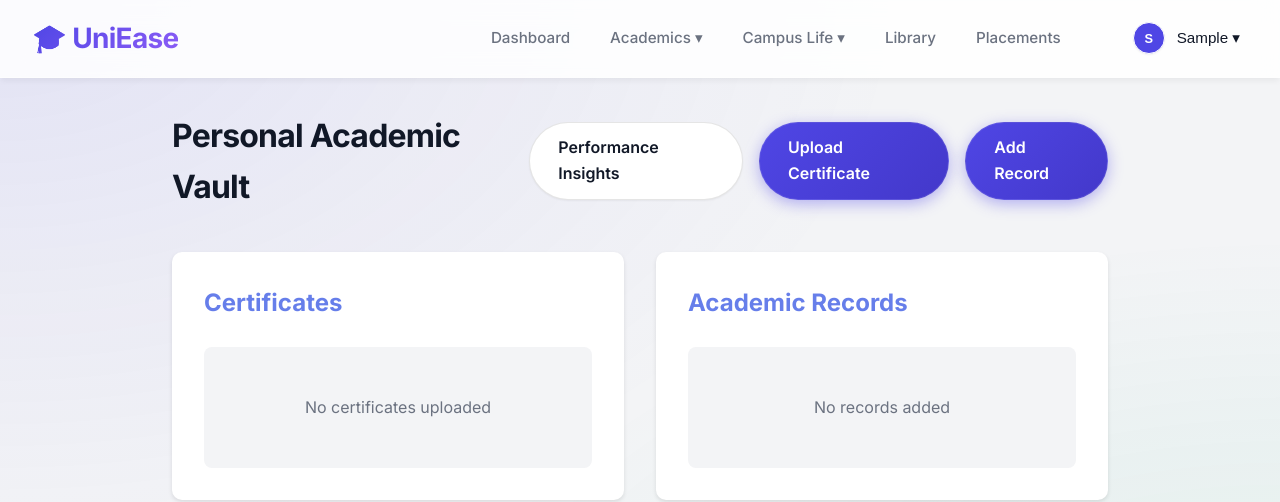
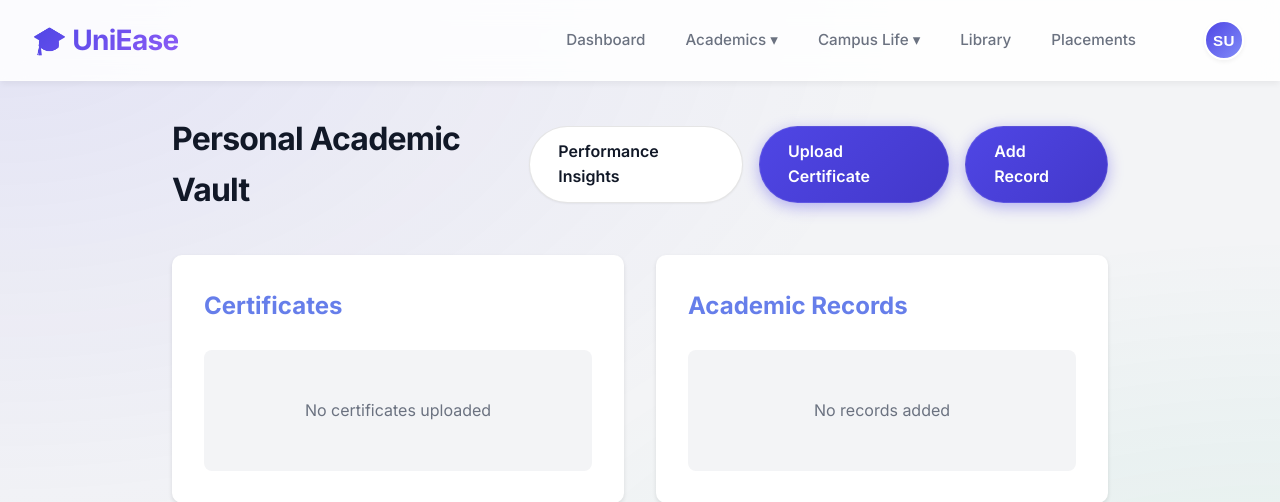
Before and after one commit to Mahendra2238/UniEase-unified-smart-campus-life-and-academic-assistant, a Django app: page /vault/ in a window 1280 px wide. Shown: the top 502 px of the page. Run offline with Django 5.2, Linux system fonts and the light colour scheme; the visitor is signed in with stand-in values (Sample User, id 1); data that the repository does not hold is empty.

Commit message:
Complete SaaS-style redesign of Profile Section with proper static handling

```diff
--- a/static/css/style.css
+++ b/static/css/style.css
@@ -176,140 +176,172 @@ body {
   color: var(--primary);
 }
 
-/* Navbar Right / Profile Section */
+/* --- SaaS Profile Section Redesign --- */
 .nav-right {
   display: flex;
   align-items: center;
-  gap: 1.5rem;
+  margin-left: auto;
 }
 
 .nav-profile-dropdown {
   position: relative;
-}
-
-.nav-profile-btn {
-  display: flex;
-  align-items: center;
-  gap: 0.75rem;
+  display: inline-block;
+}
+
+.nav-profile-trigger {
   background: none;
   border: none;
-  padding: 0.25rem 0.5rem;
+  padding: 4px;
   cursor: pointer;
-  border-radius: var(--radius-md);
-  transition: all 0.2s;
-}
-
-.nav-profile-btn:hover {
+  border-radius: 50%;
+  transition: all 0.3s cubic-bezier(0.4, 0, 0.2, 1);
+  display: flex;
+  align-items: center;
+  justify-content: center;
+  outline: none;
+}
+
+.nav-profile-trigger:hover {
+  transform: scale(1.05);
+  box-shadow: 0 4px 12px rgba(79, 70, 229, 0.15);
   background: rgba(79, 70, 229, 0.05);
 }
 
-.nav-avatar {
-  width: 32px;
-  height: 32px;
-  min-width: 32px;
-  min-height: 32px;
+.nav-avatar-circle {
+  width: 40px;
+  height: 40px;
   border-radius: 50%;
-  background: var(--primary);
+  background: linear-gradient(135deg, var(--primary) 0%, #818CF8 100%);
   color: white;
   display: flex;
   align-items: center;
   justify-content: center;
   font-weight: 600;
+  font-size: 0.95rem;
+  letter-spacing: 0.5px;
   overflow: hidden;
-  font-size: 0.8rem;
-  flex-shrink: 0;
-  border: 1.5px solid white;
-  box-shadow: var(--shadow-sm);
-  aspect-ratio: 1 / 1;
-}
-
-.nav-avatar img {
+  border: 2px solid white;
+  box-shadow: 0 2px 4px rgba(0, 0, 0, 0.05);
+}
+
+.avatar-img {
   width: 100%;
   height: 100%;
   object-fit: cover;
-  border-radius: 50%;
-  display: block;
-}
-
-.nav-username {
-  font-weight: 500;
+}
+
+.avatar-initials {
+  text-transform: uppercase;
+}
+
+.nav-dropdown-menu {
+  position: absolute;
+  top: recalc(100% + 12px);
+  right: 0;
+  width: 240px;
+  background: white;
+  border-radius: 12px;
+  box-shadow: 0 10px 25px -5px rgba(0, 0, 0, 0.1), 0 8px 10px -6px rgba(0, 0, 0, 0.1);
+  border: 1px solid rgba(0, 0, 0, 0.06);
+  padding: 8px;
+  z-index: 1000;
+  display: none;
+  flex-direction: column;
+  animation: slideInDropdown 0.2s ease-out;
+  transform-origin: top right;
+}
+
+.nav-profile-dropdown.active .nav-dropdown-menu {
+  display: flex;
+}
+
+@keyframes slideInDropdown {
+  from {
+    opacity: 0;
+    transform: scale(0.95) translateY(-10px);
+  }
+
+  to {
+    opacity: 1;
+    transform: scale(1) translateY(0);
+  }
+}
+
+.dropdown-user-info {
+  padding: 12px 16px;
+  display: flex;
+  flex-direction: column;
+}
+
+.dropdown-name {
+  font-weight: 700;
   color: var(--text-main);
   font-size: 0.95rem;
-}
-
-.nav-profile-content {
-  display: none !important;
-  position: absolute;
-  top: recalc(100% + 10px);
-  right: 0;
-  background: white !important;
-  min-width: 220px;
-  box-shadow: 0 10px 25px -5px rgba(0, 0, 0, 0.1), 0 8px 10px -6px rgba(0, 0, 0, 0.1);
-  border-radius: 12px;
-  border: 1px solid rgba(0, 0, 0, 0.08);
-  padding: 0.75rem;
-  z-index: 9999;
-  flex-direction: column;
-}
-
-.nav-profile-dropdown.active .nav-profile-content {
-  display: flex !important;
-  animation: slideDown 0.2s ease-out;
-}
-
-@keyframes slideDown {
-  from {
-    opacity: 0;
-    transform: translateY(-10px);
-  }
-
-  to {
-    opacity: 1;
-    transform: translateY(0);
-  }
-}
-
-.profile-header {
-  padding: 0.75rem 1rem;
-  display: flex;
-  flex-direction: column;
-}
-
-.profile-header strong {
-  font-size: 0.95rem;
+  white-space: nowrap;
+  overflow: hidden;
+  text-overflow: ellipsis;
+}
+
+.dropdown-role {
+  font-size: 0.75rem;
+  color: var(--text-muted);
+  text-transform: uppercase;
+  letter-spacing: 0.05em;
+  font-weight: 600;
+  margin-top: 2px;
+}
+
+.dropdown-divider {
+  height: 1px;
+  background: rgba(0, 0, 0, 0.06);
+  margin: 8px 0;
+}
+
+.dropdown-item {
+  display: flex;
+  align-items: center;
+  padding: 10px 12px;
   color: var(--text-main);
-}
-
-.profile-header span {
-  font-size: 0.8rem;
-  color: var(--text-muted);
-}
-
-.nav-profile-content hr {
-  margin: 0.5rem 0;
-  border: none;
-  border-top: 1px solid rgba(0, 0, 0, 0.05);
-}
-
-.nav-profile-content a {
-  padding: 0.75rem 1rem;
   text-decoration: none;
-  color: var(--text-main);
-  display: block;
   font-size: 0.9rem;
-  border-radius: var(--radius-sm);
-  transition: all 0.2s;
-}
-
-.nav-profile-content a:hover {
-  background: var(--bg-body);
+  border-radius: 8px;
+  transition: all 0.2s ease;
+  font-weight: 500;
+  position: relative;
+}
+
+.dropdown-item .item-icon {
+  margin-right: 12px;
+  font-size: 1.1rem;
+  opacity: 0.8;
+}
+
+.dropdown-item:hover {
+  background: rgba(79, 70, 229, 0.06);
   color: var(--primary);
 }
 
-.logout-link:hover {
-  color: #EF4444 !important;
-  background: #FEF2F2 !important;
-}
+.dropdown-item:hover .item-icon {
+  opacity: 1;
+}
+
+.logout-item:hover {
+  background: #FEF2F2;
+  color: #DC2626;
+}
+
+.notif-badge {
+  background: #EF4444;
+  color: white;
+  font-size: 0.7rem;
+  padding: 2px 6px;
+  border-radius: 10px;
+  font-weight: 700;
+  margin-left: auto;
+  box-shadow: 0 2px 4px rgba(239, 68, 68, 0.3);
+}
+
+/* --- End SaaS Redesign --- */
 
 /* Main Content */
 .main-content {
--- a/static/js/script.js
+++ b/static/js/script.js
@@ -102,8 +102,18 @@ document.addEventListener("DOMContentLoaded", () => {
 
   if (profileBtn && profileDropdown) {
     profileBtn.addEventListener("click", (e) => {
+      e.preventDefault()
       e.stopPropagation()
       profileDropdown.classList.toggle("active")
+    })
+
+    // Hover also triggers for a modern feel (optional, following requirement)
+    profileDropdown.addEventListener("mouseenter", () => {
+      profileDropdown.classList.add("active")
+    })
+
+    profileDropdown.addEventListener("mouseleave", () => {
+      profileDropdown.classList.remove("active")
     })
 
     // Close dropdown when clicking outside
--- a/templates/base.html
+++ b/templates/base.html
@@ -1,3 +1,4 @@
+{% load static %}
 <!DOCTYPE html>
 <html lang="en">
 
@@ -5,7 +6,7 @@
     <meta charset="UTF-8">
     <meta name="viewport" content="width=device-width, initial-scale=1.0">
     <title>{% block title %}UniEase - Campus Management System{% endblock %}</title>
-    <link rel="stylesheet" href="/static/css/style.css">
+    <link rel="stylesheet" href="{% static 'css/style.css' %}">
 </head>
 
 <body>
@@ -57,27 +58,38 @@
 
             <div class="nav-right">
                 <div class="nav-profile-dropdown" id="profileDropdown">
-                    <button class="nav-profile-btn" id="profileBtn">
-                        <div class="nav-avatar">
+                    <button class="nav-profile-trigger" id="profileBtn">
+                        <div class="nav-avatar-circle">
                             {% if user.profile.profile_picture %}
-                            <img src="{{ user.profile.profile_picture.url }}" alt="Avatar">
+                            <img src="{{ user.profile.profile_picture.url }}" alt="Avatar" class="avatar-img">
                             {% else %}
-                            <span>{{ user.first_name|first }}</span>
+                            <span class="avatar-initials">{{ user.first_name|first }}{{ user.last_name|first }}</span>
                             {% endif %}
                         </div>
-                        <span class="nav-username">{{ user.first_name }} ▾</span>
                     </button>
-                    <div class="nav-profile-content">
-                        <div class="profile-header">
-                            <strong>{{ user.get_full_name }}</strong>
-                            <span>{{ user.profile.get_role_display }}</span>
+
+                    <div class="nav-dropdown-menu">
+                        <div class="dropdown-user-info">
+                            <span class="dropdown-name">{{ user.get_full_name }}</span>
+                            <span class="dropdown-role">{{ user.profile.get_role_display }}</span>
                         </div>
-                        <hr>
-                        <a href="{% url 'edit_profile' %}">👤 Edit Profile</a>
-                        <a href="{% url 'notifications' %}">🔔 Notifications</a>
-                        <a href="{% url 'academic_vault' %}">🔐 My Vault</a>
-                        <hr>
-                        <a href="{% url 'logout' %}" class="logout-link">🚪 Logout</a>
+                        <div class="dropdown-divider"></div>
+                        <a href="{% url 'edit_profile' %}" class="dropdown-item">
+                            <span class="item-icon">👤</span> Edit Profile
+                        </a>
+                        <a href="{% url 'notifications' %}" class="dropdown-item">
+                            <span class="item-icon">🔔</span> Notifications
+                            {% if unread_notifications_count > 0 %}
+                            <span class="notif-badge">{{ unread_notifications_count }}</span>
+                            {% endif %}
+                        </a>
+                        <a href="{% url 'academic_vault' %}" class="dropdown-item">
+                            <span class="item-icon">🔐</span> My Vault
+                        </a>
+                        <div class="dropdown-divider"></div>
+                        <a href="{% url 'logout' %}" class="dropdown-item logout-item">
+                            <span class="item-icon">🚪</span> Logout
+                        </a>
                     </div>
                 </div>
             </div>
```
Also changed, not shown: media/profiles/WhatsApp_Image_2021-04-28_at_12.04.49_PM.jpeg (added).
